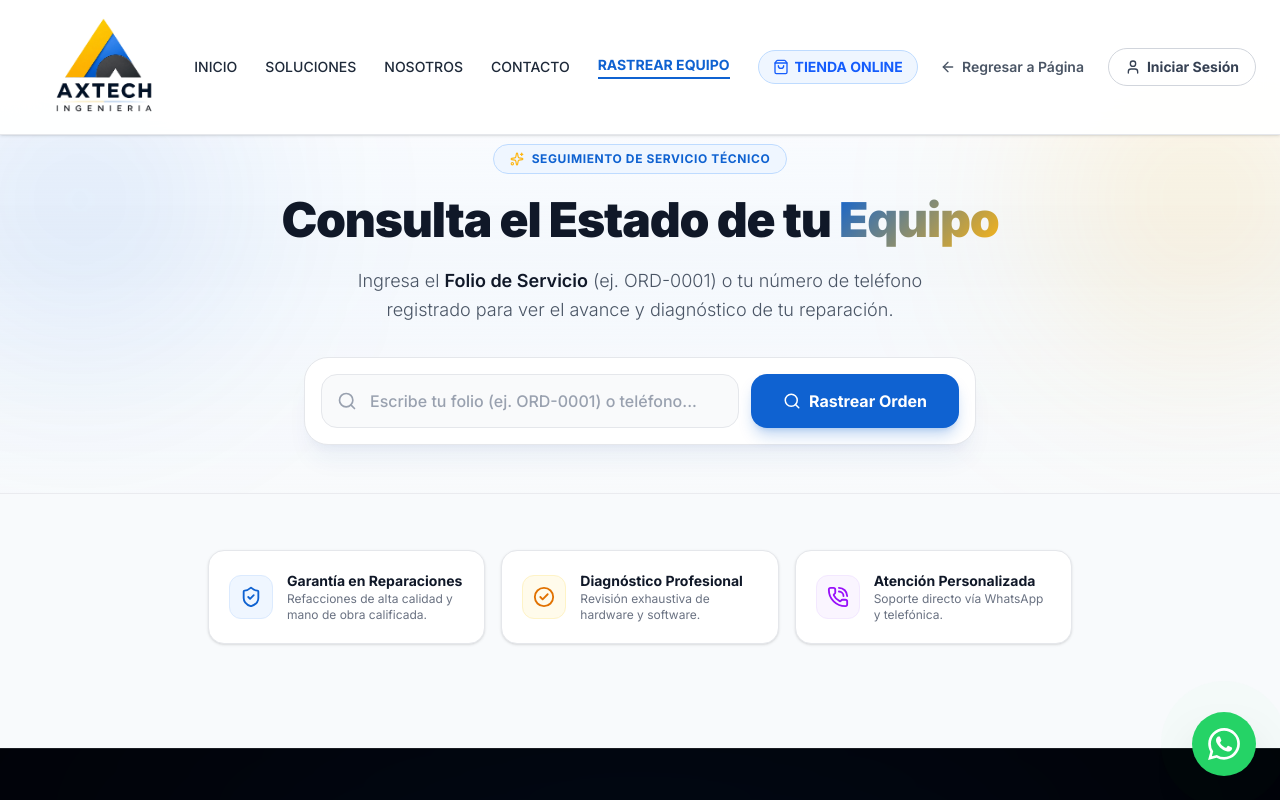
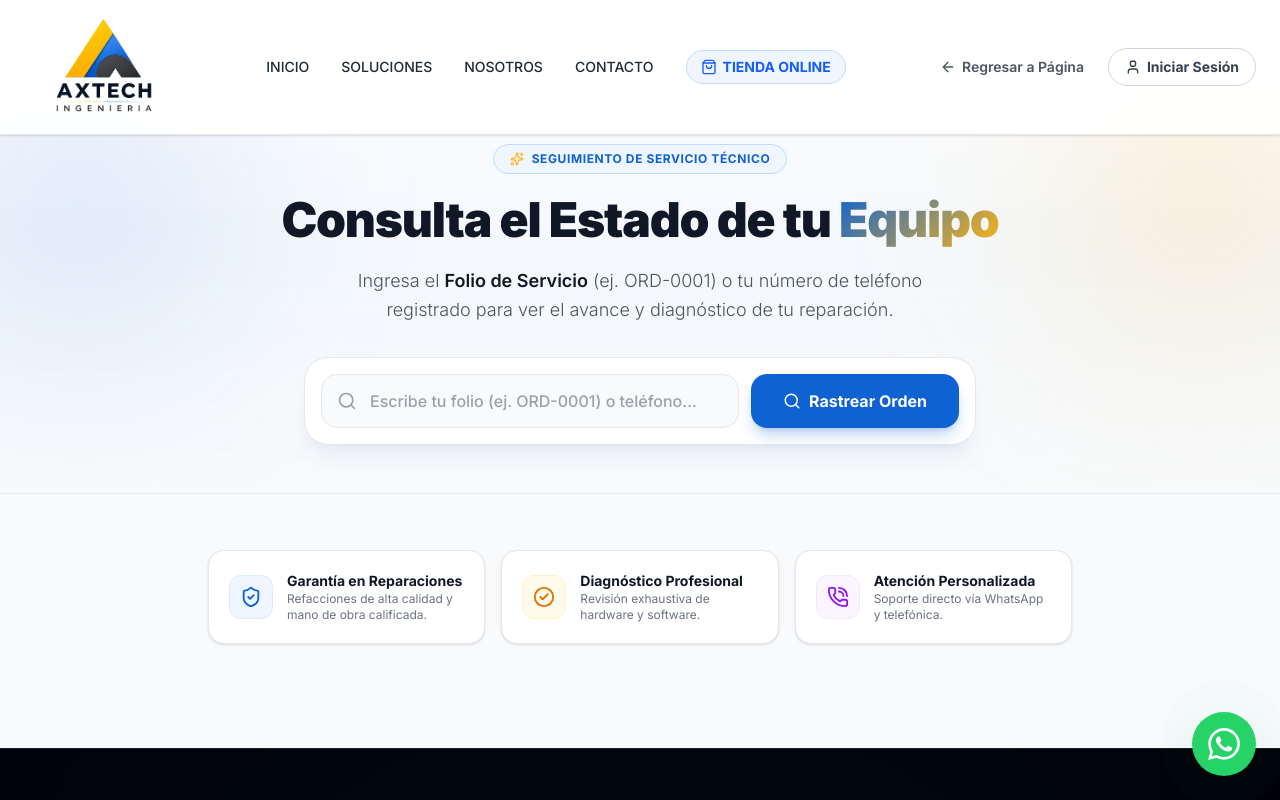
Before and after one commit to altusmarketingdigital-mx/AxtechWebv2, a Next.js app: page /estado-reparacion in a window 1280 px wide. Shown: the top 800 px of the page. Built offline with nearby package versions, Linux system fonts and the light colour scheme.

Commit message:
style: hide RASTREAR EQUIPO from top navbar while keeping it in footer and direct routes

```diff
--- a/src/app/estado-reparacion/page.tsx
+++ b/src/app/estado-reparacion/page.tsx
@@ -106,14 +106,11 @@ export default async function TrackOrderPage({
           <Image src="/logo.png" alt="AXTECH INGENIERÍA" width={160} height={45} className="object-contain" priority />
         </Link>
 
-        <div className="hidden lg:flex gap-7 font-medium text-sm text-gray-800 items-center">
+        <div className="hidden lg:flex gap-8 font-medium text-sm text-gray-800 items-center">
           <Link href="/#inicio" className="hover:text-primary transition-all">INICIO</Link>
           <Link href="/#soluciones" className="hover:text-primary transition-all">SOLUCIONES</Link>
           <Link href="/#nosotros" className="hover:text-primary transition-all">NOSOTROS</Link>
           <Link href="/#contacto" className="hover:text-primary transition-all">CONTACTO</Link>
-          <Link href="/estado-reparacion" className="text-primary font-bold transition-all border-b-2 border-primary pb-0.5">
-            RASTREAR EQUIPO
-          </Link>
           <Link
             href="/tienda"
             className="flex items-center gap-1.5 font-bold text-blue-600 bg-blue-50 px-3.5 py-1.5 rounded-full hover:bg-blue-100 transition-all border border-blue-200"
--- a/src/app/page.tsx
+++ b/src/app/page.tsx
@@ -67,14 +67,11 @@ export default function Home() {
         <div className="flex items-center gap-3 cursor-pointer hover:scale-105 transition-transform shrink-0">
           <Image src="/logo.png" alt="AXTECH INGENIERÍA" width={160} height={45} className="object-contain" priority />
         </div>
-        <div className="hidden lg:flex gap-7 font-medium text-sm text-gray-800 items-center">
+        <div className="hidden lg:flex gap-8 font-medium text-sm text-gray-800 items-center">
           <Link href="#inicio" className="hover:text-primary transition-all">INICIO</Link>
           <Link href="#soluciones" className="hover:text-primary transition-all">SOLUCIONES</Link>
           <Link href="#nosotros" className="hover:text-primary transition-all">NOSOTROS</Link>
           <Link href="#contacto" className="hover:text-primary transition-all">CONTACTO</Link>
-          <Link href="/estado-reparacion" className="hover:text-primary transition-all font-semibold text-gray-700">
-            RASTREAR EQUIPO
-          </Link>
           <Link
             href="/tienda"
             className="flex items-center gap-1.5 font-bold text-blue-600 bg-blue-50 px-3.5 py-1.5 rounded-full hover:bg-blue-100 transition-all border border-blue-200"
```
